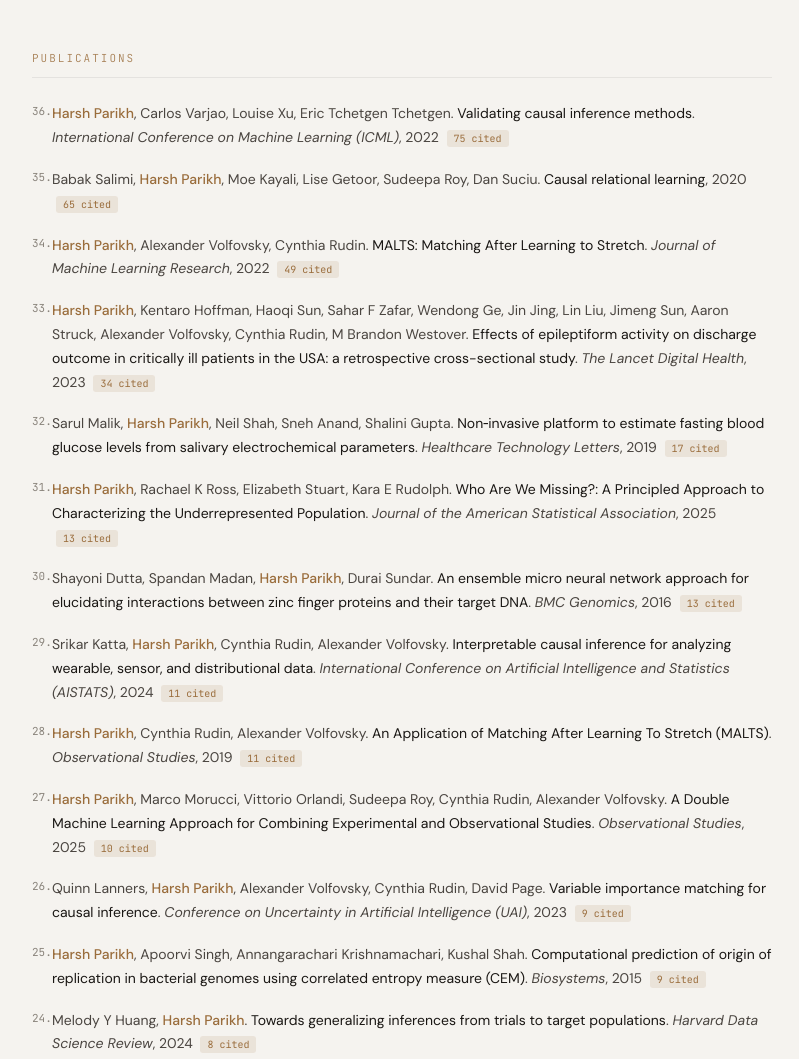
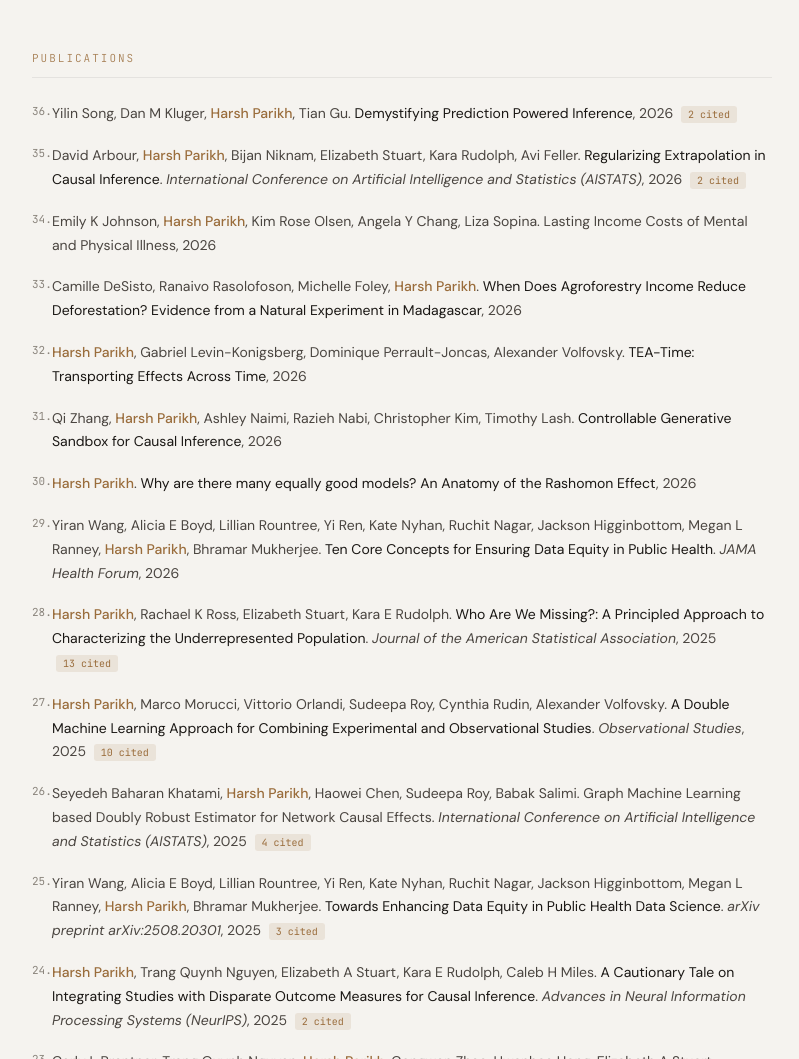
Before and after one commit to harsh-parikh/harsh-parikh.github.io, a plain HTML site: page cv.html in a window 1280 px wide. Shown: the part 1857-2916 px from the top of the page, without its empty margins (238-1037 px from the left). Drawn offline with Linux system fonts and the light colour scheme.

Commit message:
Update cv.html

```diff
--- a/cv.html
+++ b/cv.html
@@ -520,7 +520,7 @@ function isMe(n){n=n.toLowerCase().replace(/\./g,'').trim();return n==='harsh pa
 function esc(s){var d=document.createElement('div');d.textContent=s;return d.innerHTML}
 function fmtA(arr){return arr.map(function(a){return isMe(a)?'<span class="pub-me">'+esc(a)+'</span>':esc(a)}).join(', ')}
 var pubs=DATA.publications;
-pubs.sort(function(a,b){return b.citations-a.citations||(parseInt(b.year)||0)-(parseInt(a.year)||0)});
+pubs.sort(function(a,b){return (parseInt(b.year)||0)-(parseInt(a.year)||0)||b.citations-a.citations});
 var total=pubs.length,html='';
 for(var i=0;i<total;i++){
   var p=pubs[i],num=total-i;
```
